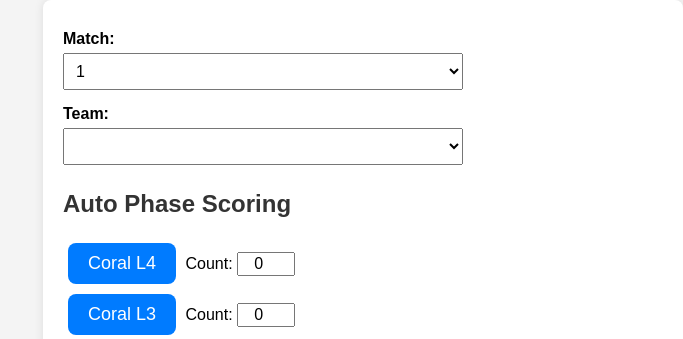
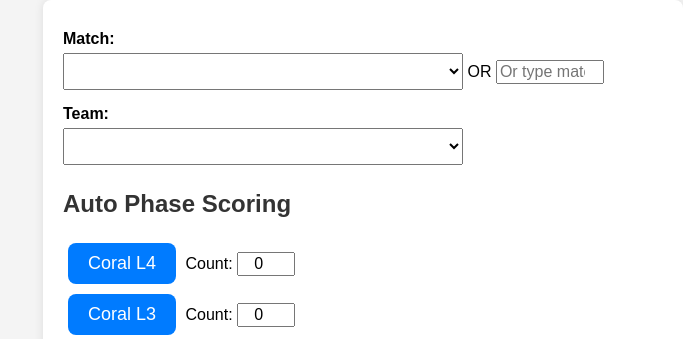
Before and after one commit to cschaus1507/Scout-Input-2025, a Flask app: page / in a window 1280 px wide. Shown: the top 339 px of the page, without its empty margins (597-1280 px from the left). Run offline with Flask 3, Linux system fonts and the light colour scheme; a database or web service that is not in the repository returns one stand-in record (values such as "Sample title"); data that the repository does not hold is empty.

Commit message:
Update scout.html

```diff
--- a/templates/scout.html
+++ b/templates/scout.html
@@ -81,7 +81,10 @@
         <input type="hidden" name="event_id" value="{{ event_id }}">
 
         <label>Match:</label>
-        <select id="match_number" name="match_number" onchange="loadTeams()"></select><br>
+        <select id="match_number_dropdown" onchange="dropdownMatchSelected()"></select>
+        OR
+        <input type="number" id="match_number_manual" placeholder="Or type match #" onchange="manualMatchTyped()" style="width: 100px;"><br>
+        <input type="hidden" name="match_number" id="match_number_final">
 
         <label>Team:</label>
         <select id="team_number" name="team_number"></select><br>
```
